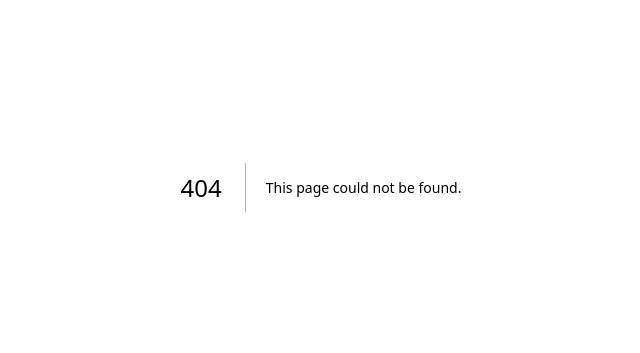
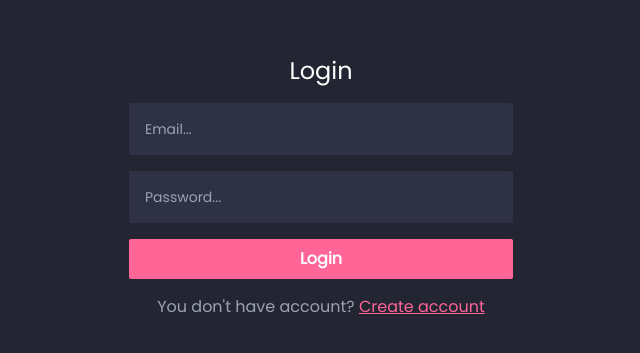
Before and after one commit to aditokmoo/ChatApp---NextJS-Firebase, a Next.js app: page /auth/login in a window 1280 px wide. Before the commit this address had no page. Shown: the part 213-566 px from the top of the page, without its empty margins (319-959 px from the left). Built offline with nearby package versions, Linux system fonts and the light colour scheme.

Commit message:
register and login ui added

```diff
--- /dev/null
+++ b/app/auth/login/page.tsx
@@ -0,0 +1,15 @@
+import Link from "next/link";
+
+export default function LoginPage() {
+    return (
+        <div className="max-w-96 w-full mx-auto h-full flex flex-col gap-4 justify-center">
+            <h2 className="text-center text-white text-2xl">Login</h2>
+            <form className="flex flex-col gap-4">
+                <input type="text" placeholder="Email..." id="email" name="email" className="p-4 text-sm bg-dark rounded-sm" />
+                <input type="password" placeholder="Password..." id="password" name="password" className="p-4 text-sm bg-dark rounded-sm" />
+                <button className="bg-primary p-2 rounded-sm font-semibold text-white">Login</button>
+            </form>
+            <p className="text-center text-gray-400">You don't have account? <Link href='/auth/register' className="text-primary underline">Create account</Link></p>
+        </div>
+    )
+}
--- /dev/null
+++ b/app/auth/register/page.tsx
@@ -0,0 +1,16 @@
+import Link from "next/link";
+
+export default function RegisterPage() {
+    return (
+        <div className="max-w-96 w-full mx-auto h-full flex flex-col gap-4 justify-center">
+            <h2 className="text-center text-white text-2xl">Create account</h2>
+            <form className="flex flex-col gap-4">
+                <input type="text" placeholder="Email..." id="email" name="email" className="p-4 text-sm bg-dark rounded-sm" />
+                <input type="password" placeholder="Password..." id="password" name="password" className="p-4 text-sm bg-dark rounded-sm" />
+                <input type="password" placeholder="Confirm password..." id="password" name="password" className="p-4 text-sm bg-dark rounded-sm" />
+                <button className="bg-primary p-2 rounded-sm font-semibold text-white">Create account</button>
+            </form>
+            <p className="text-center text-gray-400">Already have account? <Link href='/auth/login' className="text-primary underline">Login</Link></p>
+        </div>
+    )
+}
--- a/app/dashboard/chat/_components/UserInfo.tsx
+++ b/app/dashboard/chat/_components/UserInfo.tsx
@@ -33,7 +33,7 @@ export default function UserInfo({ data }: PropTypes) {
                     <h4 className={data.notification ? 'font-bold' : 'font-medium'}>{data.name}</h4>
                     <span className='text-xs text-gray-600'>{data.lastMessageTime}</span>
                 </div>
-                <p className={`text-sm text-gray-500 w-72 ${data.notification ? 'font-medium text-gray-300': 'font-regular'}`}>{data.message}</p>
+                <p className={`text-sm text-gray-500 w-72 ${data.notification ? 'font-medium text-white': 'font-regular'}`}>{data.message}</p>
             </div>
         </div>
     )
```
